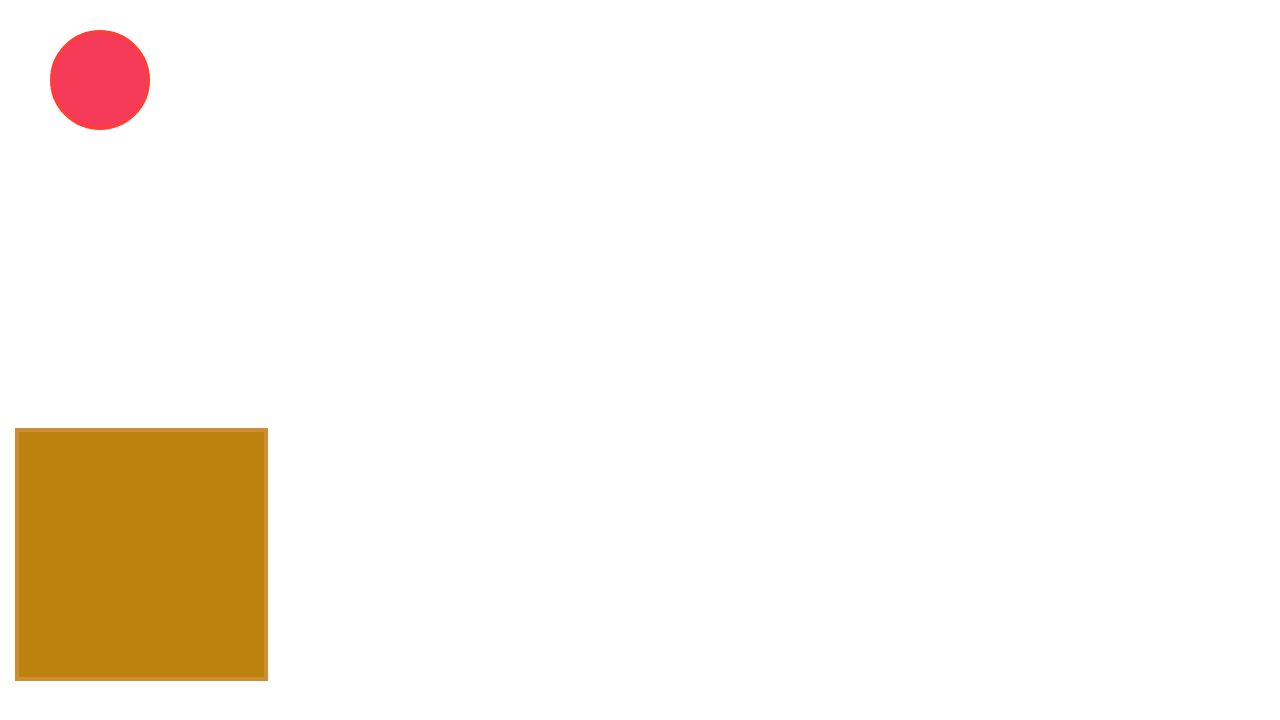
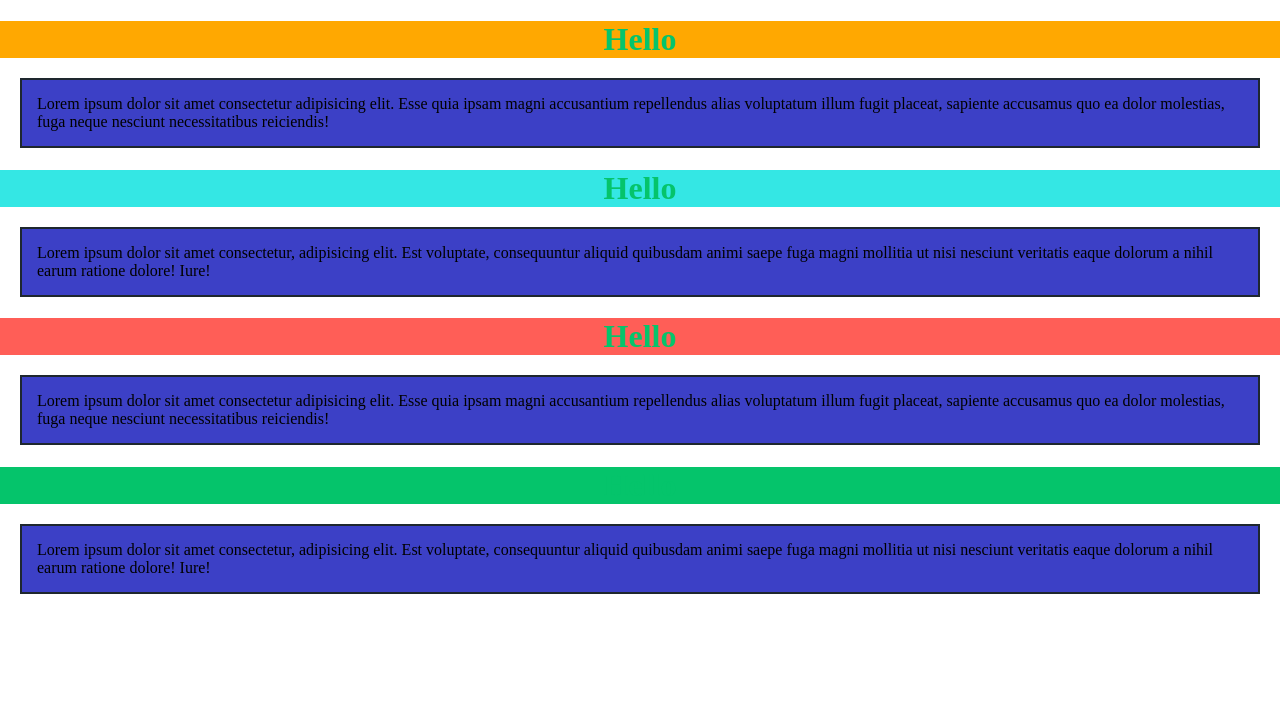
Before and after one commit to afsar410/practice, a plain HTML site: page Project-1/index.html in a window 1280 px wide. Drawn offline with Linux system fonts and the light colour scheme.

Commit message:
variable

```diff
--- a/Project-1/index.html
+++ b/Project-1/index.html
@@ -7,9 +7,13 @@
     <title>New Pag</title>
 </head>
 <body>
-    <div class="parent">
-        <div class="one"></div>
-    </div>
-    <div id="parant"></div>
+    <h1 class="one">Hello</h1>
+    <p>Lorem ipsum dolor sit amet consectetur adipisicing elit. Esse quia ipsam magni accusantium repellendus alias voluptatum illum fugit placeat, sapiente accusamus quo ea dolor molestias, fuga neque nesciunt necessitatibus reiciendis!</p>
+    <h1 class="two">Hello</h1>
+    <p>Lorem ipsum dolor sit amet consectetur, adipisicing elit. Est voluptate, consequuntur aliquid quibusdam animi saepe fuga magni mollitia ut nisi nesciunt veritatis eaque dolorum a nihil earum ratione dolore! Iure!</p>
+    <h1 class="three">Hello</h1>
+    <p>Lorem ipsum dolor sit amet consectetur adipisicing elit. Esse quia ipsam magni accusantium repellendus alias voluptatum illum fugit placeat, sapiente accusamus quo ea dolor molestias, fuga neque nesciunt necessitatibus reiciendis!</p>
+    <h1 class="five">Hello</h1>
+    <p>Lorem ipsum dolor sit amet consectetur, adipisicing elit. Est voluptate, consequuntur aliquid quibusdam animi saepe fuga magni mollitia ut nisi nesciunt veritatis eaque dolorum a nihil earum ratione dolore! Iure!</p>
 </body>
 </html>
--- a/Project-1/style.css
+++ b/Project-1/style.css
@@ -1,3 +1,10 @@
+:root{
+    --fast: #3c40c6;
+    --sec: #1e272e;
+    --thrd: #05c46b;
+    --forth:  #ffa801;
+    --fifth: #34e7e4;
+}
 *,*::after,*::before{
     box-sizing: border-box;
 }
@@ -5,103 +12,29 @@ body{
     font-family: serif;
     margin: 0;
 }
-#parant{
-    background: #ffb142;
-    border: 4px solid #cc8e35;
-    width: 100px;
-    height: 100px;
-    margin-top: 28px;
-    margin-left: 15px;
-    transition: 0.5s;
-    animation-name: larning;
-    animation-duration: 10s;
-    animation-delay: 2S;
-    animation-iteration-count: infinite;
+p{
+    background-color: var(--fast);
+    margin: 20px ;
+    padding: 15px;
+    border: 2px solid var(--sec);
 }
-/* @keyframes larning {
-    from{
-        background: #ef5777;
-        width: 100px;
-        height: 100px;
-    }
-    to{
-        background: #1e272e;
-        width: 500px;
-        height: 500px;
-    }
-} */
-@keyframes larning {
-    0%{
-        background: #ef5777;
-        width: 100px;
-        height: 100px;
-    }
-    25%{
-        background: #ffa801;
-        width: 150px;
-        height: 150px;
-    }
-    50%{
-        background: #1e272e;
-        width: 500px;
-        height: 500px;
-    }
-    75%{
-        background: #d2dae2;
-        height: 300PX;
-        width: 300PX;
-    }
-    100%{
-        background: #0fbcf9;
-        width: 200px;
-        height: 200px;
-    }
-}
-.parent{
-    position: relative;
-    width: 400px;
-    height: 400px;
-    left: 30px;
-    padding: 10px;
+h1{
+    text-align: center;
+    margin-bottom: 0;
+    color: var(--thrd);
 }
 .one{
-    background: #f53b57;
-    border: 3px solid #ff3f34;
-    width: 100px;
-    height: 100px;
-    margin:20px;
-    border-radius: 50px;
-    position: absolute;
-    animation-name: roteat_rr;
-    animation-duration: 5s;
-    animation-iteration-count: infinite;
-
+    background: var(--forth);
 }
-@keyframes roteat_rr{
-    0%{
-        left: 0;
-        right: 0;
-    }
-    20%{
-        left: 300px;
-        top: 0;
-    }
-    40%{
-        left: 300px;
-        top: 300px;
-    }
-    60%{
-        left: 0;
-
-        top: 300px;
-
-    }
-    75%{
-        left: 0;
-        top: 300px;
-    }
-    100%{
-        left: 0;
-        top: 0px;
-    }
+.two{
+    background: var(--fifth);
 }
+.three{
+    background: #ff5e57;
+}
+.for{
+    background: #575fcf;
+}
+.five{
+    background: #05c46b;
+}
```
